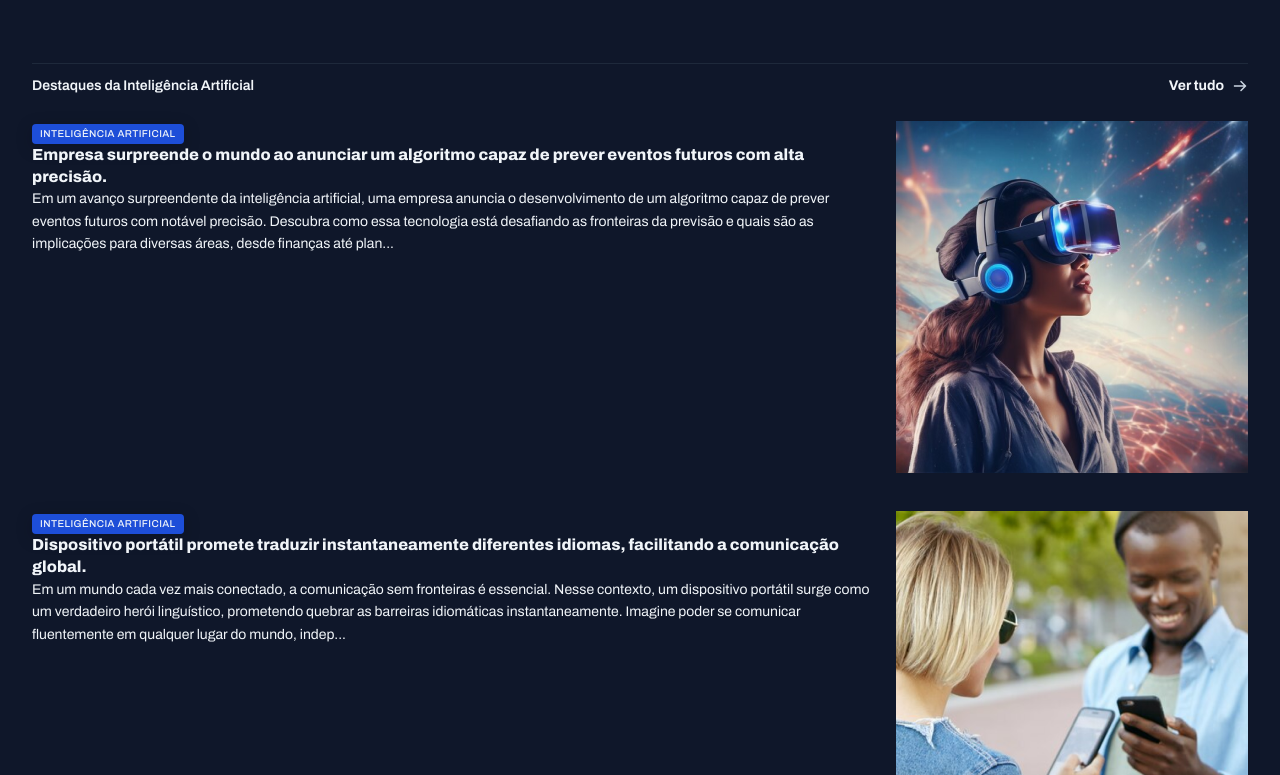
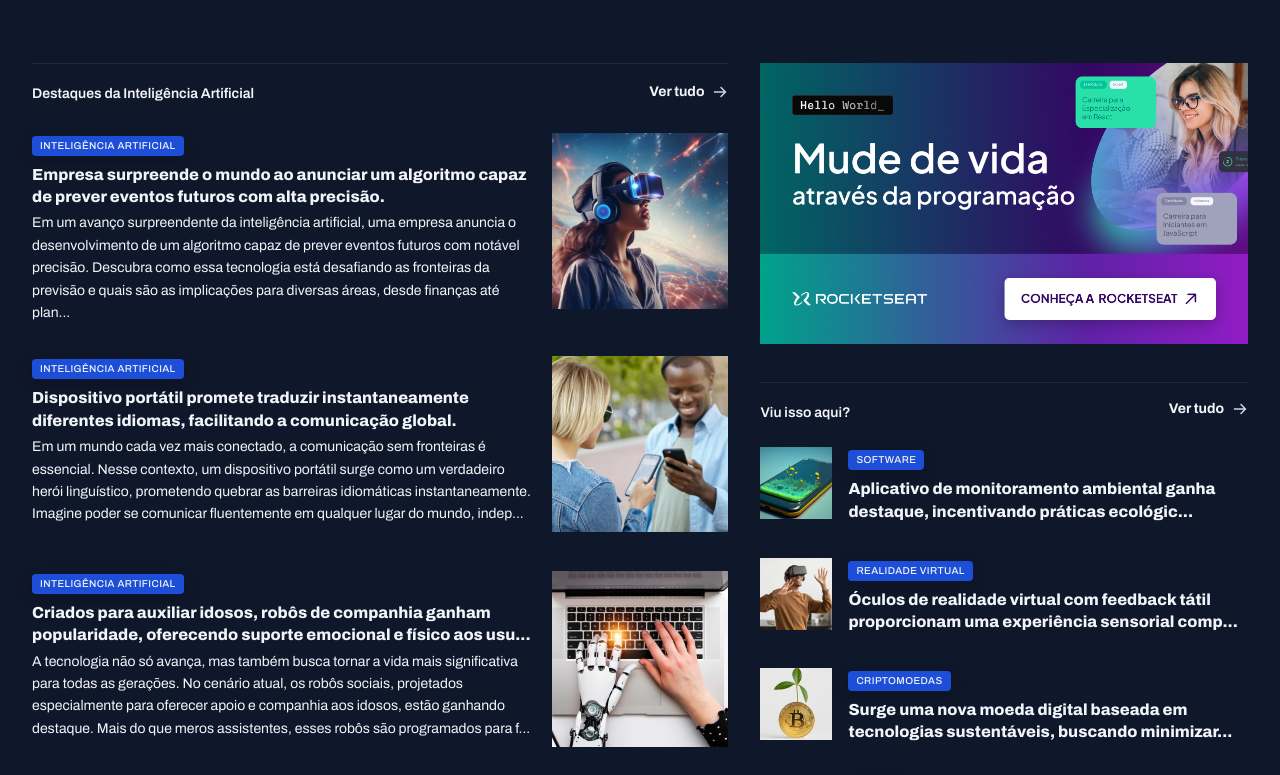
Before and after one commit to devMuriloOliveira/Projeto-portal-de-not-cias, a plain HTML site: page index.html in a window 1280 px wide. Shown: the part 1000-1775 px from the top of the page. Drawn offline with Linux system fonts and the light colour scheme.

Commit message:
estilizando os últimos cards

```diff
--- a/index.html
+++ b/index.html
@@ -239,7 +239,7 @@
             </div>
         </section>
 
-        <div>
+        <aside>
             <div id="ads">
                 <img src="assets/Ads.png" alt="">
             </div>
@@ -332,8 +332,7 @@
                     </article>
                 </div>
             </section>
-        </div>
-
+        </aside>
     </main>
 </body>
 
--- a/styles/global.css
+++ b/styles/global.css
@@ -52,8 +52,16 @@ img{
 }
 
 main{
-    margin-top: 40px;
-    gap: 80px;
+    margin-block: 40px;
+    row-gap: 80px;
+    column-gap: 32px;
+
+    grid-template-columns: 2fr 1.4fr;
+
+    grid-template-areas:
+    "featured featured"
+    "weekly weekly"
+    "ai aside";
 }
 
 .content-tag{
--- a/styles/sections.css
+++ b/styles/sections.css
@@ -22,6 +22,8 @@ section header {
 
 
 #featured {
+    grid-area: featured;
+
     img {
         height: 100%;
         object-fit: cover;
@@ -60,6 +62,7 @@ section header {
 }
 
 #weekly {
+    grid-area: weekly;
 
     &>div {
         grid-template-columns: repeat(4, 292px);
@@ -84,3 +87,35 @@ section header {
         }
     }
 }
+
+#ai {
+    grid-area: ai;
+
+    img {
+        width: 176px;
+        aspect-ratio: 1/1;
+        object-fit: cover;
+    }
+
+    h3 {
+        margin-block: 8px 4px;
+    }
+}
+
+aside {
+    grid-area: aside;
+}
+
+#more {
+    margin-top: 32px;
+
+    h3 {
+      margin-top: 8px;
+    }
+
+    img {
+      width: 72px;
+      aspect-ratio: 1/1;
+      object-fit: cover;
+    }
+  }
```
